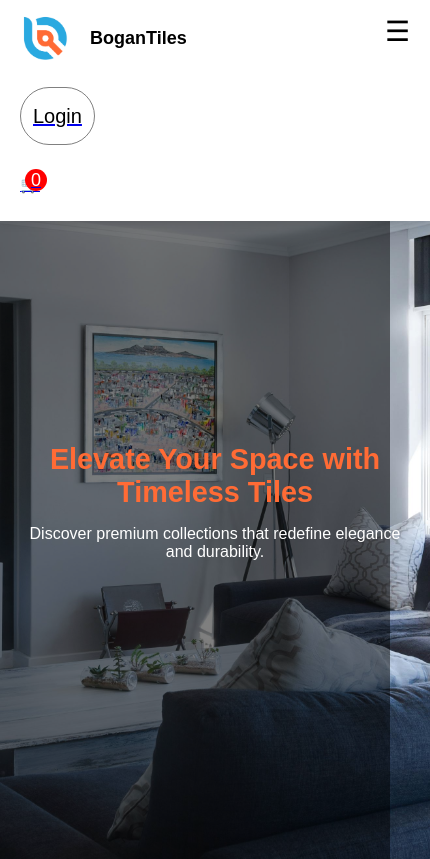
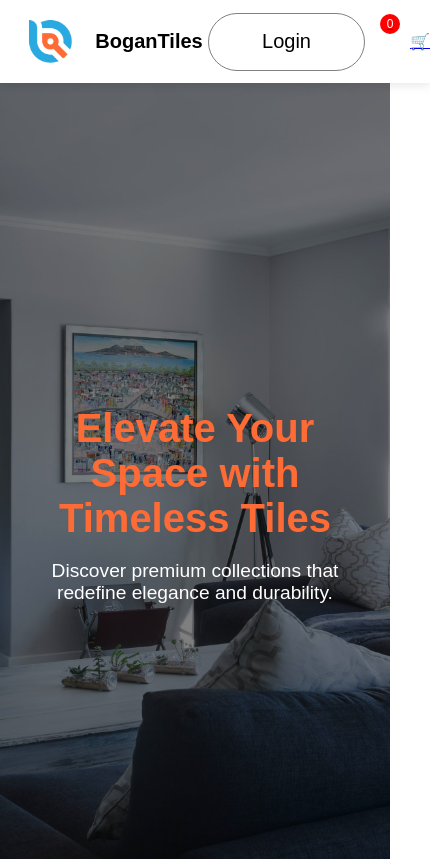
Before and after one commit to sudeepa-sri/Bogantiles, a React (Vite) app: page / in a window 390 px wide. Shown: the top 859 px of the page, 430 px wide, since content can reach past the window. Built offline with nearby package versions, Linux system fonts and the light colour scheme; no server answers.

Commit message:
bootstrap updated

```diff
--- a/src/Components/Assets/Navbar/Navbar.css
+++ b/src/Components/Assets/Navbar/Navbar.css
@@ -140,24 +140,63 @@
 /* Mobile styles */
 @media (max-width: 768px) {
   .navbar {
-    flex-direction: column;
-    align-items: flex-start;
-    padding: 10px 20px;
+    display: flex;
+    justify-content: space-between; /* Align logo and cart */
+    align-items: center;
+    padding: 10px 20px; /* Reduced padding */
+    height: auto; /* Adjust height for mobile */
+    position: fixed;
+    top: 0;
+    left: 0;
+    width: 100%;
+    z-index: 1000;
+    background-color: white;
+  }
+
+  .nav-logo {
+    flex-grow: 1;
+    display: flex;
+    justify-content: center;
+    align-items: center;
+  }
+
+  .nav-logo img {
+    width: 50px; /* Adjust logo size */
+    height: auto;
   }
 
   .hamburger {
-    display: block;
-    position: absolute;
-    top: 15px;
-    right: 20px;
-    z-index: 1100;
+    font-size: 28px;
+    cursor: pointer;
+  }
+
+  .cart-wrapper {
+    display: flex;
+    align-items: center;
+  }
+
+  .cart-icon {
+    font-size: 24px;
+    margin-right: 5px;
+  }
+
+  .nav-cart-count {
+    width: 20px;
+    height: 20px;
+    display: flex;
+    justify-content: center;
+    align-items: center;
+    border-radius: 50%;
+    font-size: 12px;
+    background-color: red;
+    color: white;
   }
 
   .nav-menu {
     display: none;
     flex-direction: column;
+    background-color: white;
     width: 100%;
-    background-color: white;
     margin-top: 10px;
     gap: 15px;
     padding: 10px 0;
@@ -167,43 +206,14 @@
     display: flex;
   }
 
-  .nav-login-cart {
-    flex-direction: column;
-    align-items: flex-start;
-    width: 100%;
-    gap: 10px;
-    margin-top: 10px;
-    padding: 10px 0; /* Add padding to separate the cart and login */
+  .nav-menu li {
+    text-align: left;
+    font-size: 16px;
+    padding: 10px;
   }
 
-  .nav-login-cart a {
-    display: flex;
-    align-items: center;
-    gap: 10px;
-  }
-
-  .nav-menu li {
-    font-size: 18px;
-    text-align: left;  /* Ensure the text is left-aligned for better mobile readability */
-  }
-
-  .nav-logo p {
-    font-size: 18px;
-  }
-
-  /* Adjust the cart icon and count to avoid overlap */
-  .nav-cart-count {
-    margin-left: 5px;   /* Slight margin to avoid overlap */
-    font-size: 18px;    /* Increase font size for visibility */
-  }
-
-  /* Fix for shopping cart icon and login button overlap */
-  .nav-login-cart .login-button {
-    width: 100%;   /* Ensure login/logout button takes up the full width */
-    text-align: center; /* Ensure button text is centered */
-  }
-
-  .nav-cart-icon {
-    margin-left: 10px; /* Add space between the cart icon and the button */
+  .nav-menu li a {
+    text-decoration: none;
+    color: inherit;
   }
 }
--- a/src/Components/Assets/Navbar/Navbar.jsx
+++ b/src/Components/Assets/Navbar/Navbar.jsx
@@ -212,6 +212,7 @@ const Navbar = () => {
         </li>
       </ul>
 
+      {/* Login/Logout and Cart */}
       <div className="nav-login-cart">
         {!isLoggedIn ? (
           <Link to="/login">
@@ -224,7 +225,7 @@ const Navbar = () => {
         )}
 
         <Link to="/cart">
-          <div className="nav-login-cart">
+          <div className="cart-wrapper">
             <span className="cart-icon">🛒</span>
             <div className="nav-cart-count">{cartCount}</div>
           </div>
--- a/src/Components/Hero/Hero.css
+++ b/src/Components/Hero/Hero.css
@@ -59,27 +59,3 @@
 .explore-btn:hover {
   background: #e65929;
 }
-
-@media (max-width: 768px) {
-  .hero {
-    flex-direction: column;
-    padding: 0 20px;
-  }
-
-  .hero-content {
-    max-width: 100%;
-  }
-
-  .hero h1 {
-    font-size: 1.8rem; /* Smaller heading for mobile */
-  }
-
-  .hero p {
-    font-size: 1rem;
-  }
-
-  .explore-btn {
-    padding: 10px 20px;
-    font-size: 0.9rem;
-  }
-}
```
